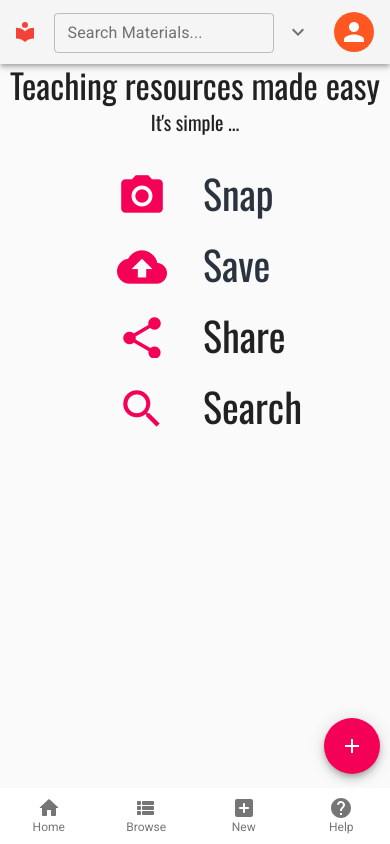
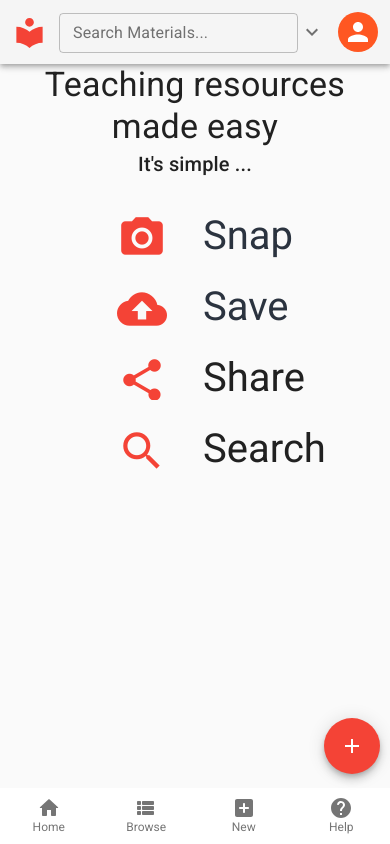
Before and after one commit to barooahn/Materials-Share-JS, a React (Create React App) app in the folder client/: page / in a window 390 px wide. Built offline with nearby package versions, Linux system fonts and the light colour scheme; no server answers.

Commit message:
mobile nav styling

```diff
--- a/client/src/App.js
+++ b/client/src/App.js
@@ -1,17 +1,19 @@
 import React, { Component } from "react";
 import "./App.css";
+import { ThemeProvider } from "@material-ui/core/styles";
+import CssBaseline from "@material-ui/core/CssBaseline";
+import theme from './theme'
 import Home from "./components/Home";
-// import { library } from "@fortawesome/fontawesome-svg-core";
-// import { fab } from "@fortawesome/free-brands-svg-icons";
-
-// library.add(fab);
 
 class App extends Component {
   render() {
     return (
-      <div className="App">
-        <Home />
-      </div>
+      <ThemeProvider theme={theme}>
+        <CssBaseline />
+        <div className="App">
+          <Home />
+        </div>
+      </ThemeProvider>
     );
   }
 }
--- a/client/src/components/materialStepper/MediaFiles.jsx
+++ b/client/src/components/materialStepper/MediaFiles.jsx
@@ -21,21 +21,21 @@ const allowedMimeTypes = [
   "image/png",
   "video/mp4",
   "video/webm",
-  "video/ogg"
+  "video/ogg",
 ];
-const useStyles = makeStyles(theme => ({
+const useStyles = makeStyles((theme) => ({
   button: {
-    marginRight: theme.spacing(1)
+    marginRight: theme.spacing(1),
   },
   instructions: {
     marginTop: theme.spacing(1),
-    marginBottom: theme.spacing(1)
+    marginBottom: theme.spacing(1),
   },
   paper: {
     width: "95%",
     margin: "20px auto",
-    padding: "15px"
-  }
+    padding: "15px",
+  },
 }));
 
 export default ({
@@ -45,26 +45,26 @@ export default ({
   setFiles,
   localFiles,
   setLocalFiles,
-  type
+  type,
 }) => {
   const [errorMsg, setErrorMsg] = useState("");
   const classes = useStyles();
-  const changeTitle = e => {
+  const changeTitle = (e) => {
     setTitle(e.target.value);
   };
 
-  const handleChange = e => {
+  const handleChange = (e) => {
     //   //validate mime type
     // DisplayFiles(e.target.files);
     const reExtension = /(?:\.([^.]+))?$/;
     let files = Array.from(e.target.files);
-    files.forEach(file => {
+    files.forEach((file) => {
       const ext = file.name.match(reExtension)[1].toLowerCase();
       if (ext === "docx" || allowedMimeTypes.includes(file.type)) {
         setErrorMsg("");
-        setLocalFiles(media => [
+        setLocalFiles((media) => [
           ...media,
-          { preview: URL.createObjectURL(file), raw: file }
+          { preview: URL.createObjectURL(file), raw: file },
         ]);
       } else {
         setErrorMsg("This file type is not currently supported");
@@ -72,34 +72,34 @@ export default ({
     });
   };
 
-
   //to do refactor using action
-  const handleDelete = file => {
+  const handleDelete = (file) => {
     var fileNoPath = file.substring(
       "https://matshre-assets.s3.eu-west-2.amazonaws.com/".length
     );
     axios
       .delete("/api/material/file/delete", {
-        data: { file: fileNoPath }
+        data: { file: fileNoPath },
       })
-      .then(res => {
-        const removed = [...files].filter(x => x !== file);
+      .then((res) => {
+        const removed = [...files].filter((x) => x !== file);
         setFiles(removed);
       })
-      .catch(function(err) {
+      .catch(function (err) {
         console.log(err);
       });
   };
 
-  const handleDeleteLocal = file => {
-    setLocalFiles(localFiles.filter(item => item.raw.name !== file.raw.name));
+  const handleDeleteLocal = (file) => {
+    setLocalFiles(localFiles.filter((item) => item.raw.name !== file.raw.name));
   };
 
   return (
     <Paper className={classes.paper}>
-      <Typography variant="h5" component={"span"}>
+      <Typography variant="h5" component={"span"} color="secondary">
         {errorMsg}
       </Typography>
+      <br />
       <Typography variant="h5" component={"span"}>
         Step 1: Upload Media
       </Typography>
@@ -114,7 +114,7 @@ export default ({
         onChange={handleChange}
       />
       {/* ----------for new files------------------  */}
-      {localFiles.map(file => {
+      {localFiles.map((file) => {
         const reExtension = /(?:\.([^.]+))?$/;
         const ext = file.raw.name.match(reExtension)[1].toLowerCase();
         return (
@@ -135,7 +135,7 @@ export default ({
       {
         (type =
           "Edit" &&
-          files.map(file => {
+          files.map((file) => {
             const reExtension = /(?:\.([^.]+))?$/;
             const ext = file.match(reExtension)[1].toLowerCase();
             return (
--- a/client/src/components/nav/MobileNavBar.jsx
+++ b/client/src/components/nav/MobileNavBar.jsx
@@ -32,6 +32,7 @@ import Filter from "./Filter";
 import ExpandMoreIcon from "@material-ui/icons/ExpandMore";
 import clsx from "clsx";
 import CircularProgress from "@material-ui/core/CircularProgress";
+import LocalLibraryIcon from "@material-ui/icons/LocalLibrary";
 
 const useStyles = makeStyles((theme) => ({
   root: {
@@ -83,18 +84,27 @@ const useStyles = makeStyles((theme) => ({
     color: theme.palette.getContrastText(deepOrange[500]),
     backgroundColor: deepOrange[500],
   },
-  profile: { display: "flex", justifyContent: "flex-end" },
+  toolbar: {
+    display: "flex",
+    flexDirection: "row",
+  },
+  profile: { alignSelf: "flex-end" },
+  logo: {
+    cursor: "pointer",
+    flexGrow: 1,
+    display: "flex",
+    justifyContent: "flex-start",
+  },
   search: { display: "flex ", width: "100%" },
+  upDownArrow: {
+    marginLeft: -10,
+    marginRight: -10,
+  },
   circularProgress: {
     position: "absolute",
     top: "50%",
     left: "47%",
     zIndex: 50,
-  },
-  logo: {
-    height: 20,
-    paddingRight: 20,
-    cursor: "pointer",
   },
 }));
 
@@ -224,13 +234,10 @@ export default function LabelBottomNavigation({ routePaths }) {
       <CssBaseline />
       <HideOnScroll>
         <AppBar position="sticky" color="default" className={classes.appBar}>
-          <Toolbar className={classes.profile}>
-            <img
-              src={"/img/SVG/MaterialsshareLogoMobile.svg"}
-              alt="Materialsshare Logo"
-              className={classes.logo}
-              onClick={handleHomeClick}
-            />
+          <Toolbar className={classes.toolbar} disableGutters>
+            <IconButton className={classes.logo} onClick={handleHomeClick}>
+              <LocalLibraryIcon color="secondary" fontSize="large" />
+            </IconButton>
             {/* <div className={classes.grow} /> */}
             {"/" === location.pathname ||
             "/materials" === location.pathname ||
@@ -244,19 +251,19 @@ export default function LabelBottomNavigation({ routePaths }) {
                   onClick={handleExpandClick}
                   aria-expanded={expanded}
                   aria-label="show more"
+                  className={classes.upDownArrow}
+                  fontSize="large"
                 >
                   <ExpandMoreIcon />
                 </IconButton>
               </div>
             ) : null}
-            {/* <div className={classes.grow} /> */}
             <IconButton
-              edge="end"
+              className={classes.profile}
               aria-label="account of current user"
               aria-controls={menuId}
               aria-haspopup="true"
               onClick={handleProfileMenuOpen}
-              color="inherit"
             >
               <Avatar
                 alt={localStorage.getItem("USER_NAME")}
--- a/client/src/components/nav/Search.jsx
+++ b/client/src/components/nav/Search.jsx
@@ -121,7 +121,7 @@ export default function Search({ setGettingSearchResults }) {
                 endAdornment: (
                   <React.Fragment>
                     {loading ? (
-                      <CircularProgress color="inherit" size={20} />
+                      <CircularProgress color="secondary" size={20} />
                     ) : null}
                     {params.InputProps.endAdornment}
                   </React.Fragment>
--- a/client/src/index.js
+++ b/client/src/index.js
@@ -13,6 +13,9 @@ import Login from "./LoginPage/Login";
 import Register from "./RegisterPage/Register2";
 import Material from "./components/Material/Material";
 import PrivacyPolicy from "./components/PrivacyPolicy";
+import { ThemeProvider } from "@material-ui/core/styles";
+import CssBaseline from "@material-ui/core/CssBaseline";
+import theme from "./theme";
 
 import {
   BrowserRouter as Router,
@@ -114,9 +117,12 @@ const nav =
   );
 
 const routing = (
-  <Router>
-    <React.Fragment>{nav}</React.Fragment>
-  </Router>
+  <ThemeProvider theme={theme}>
+    <CssBaseline />
+    <Router>
+      <React.Fragment>{nav}</React.Fragment>
+    </Router>
+  </ThemeProvider>
 );
 
 ReactDOM.render(routing, document.getElementById("root"));
--- /dev/null
+++ b/client/src/theme.js
@@ -0,0 +1,13 @@
+import { createMuiTheme } from "@material-ui/core/styles";
+import red from "@material-ui/core/colors/red";
+const theme = createMuiTheme({
+    palette: {
+        primary: {
+            main: "#86BBD8",
+          },
+        secondary: {
+          main: red[500],
+        },
+      },
+});
+export default theme;
--- a/package.json
+++ b/package.json
@@ -39,7 +39,6 @@
     "material-ui": "^0.20.2",
     "mongoose": "^5.7.12",
     "mongoose-slug-generator": "^1.0.4",
-    "mongoose-url-slugs": "^1.0.2",
     "morgan": "^1.9.1",
     "nodemailer": "^6.4.6",
     "passport": "^0.4.0",
```
Also changed, not shown: 1 other file (tests, documents, lock files or other folders).
